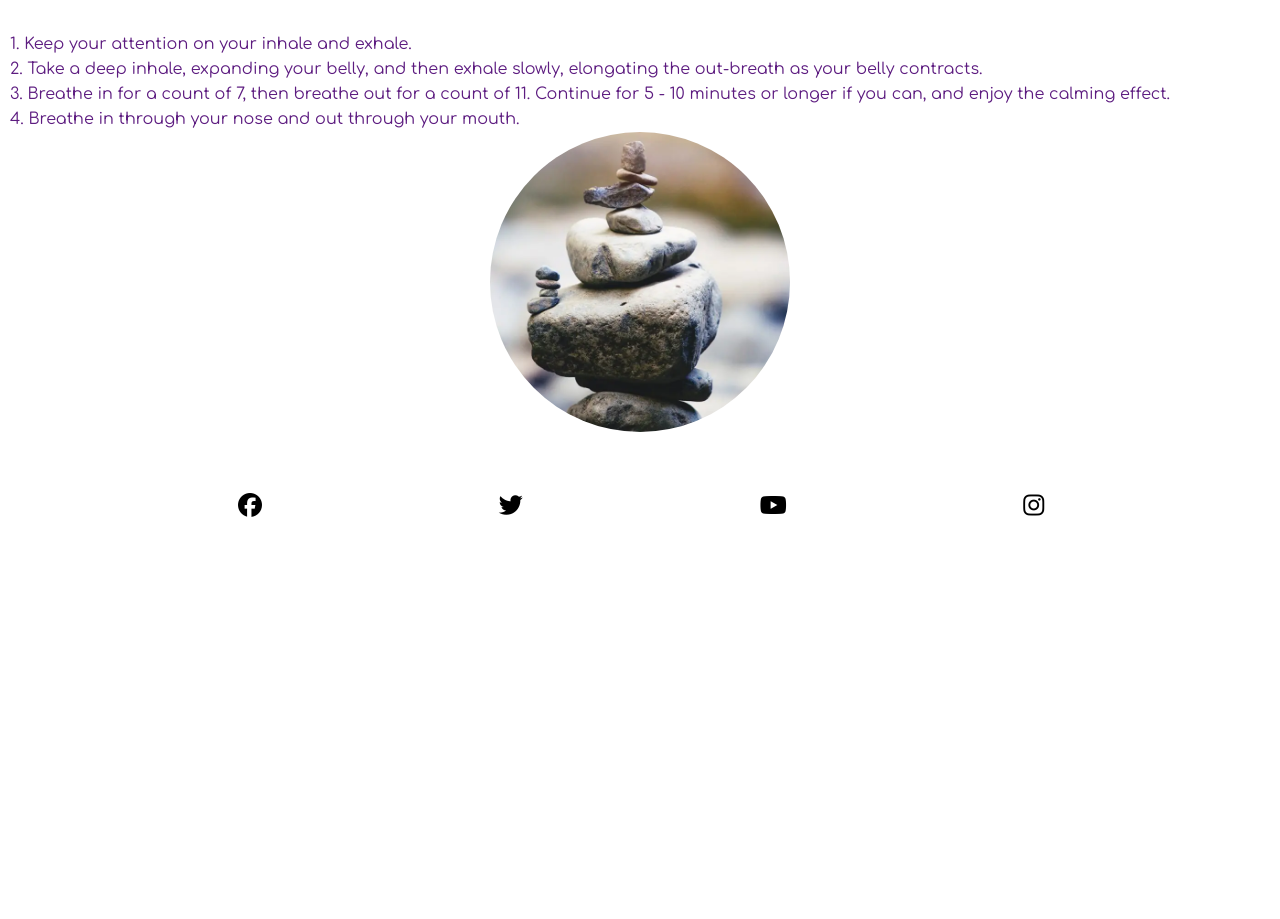
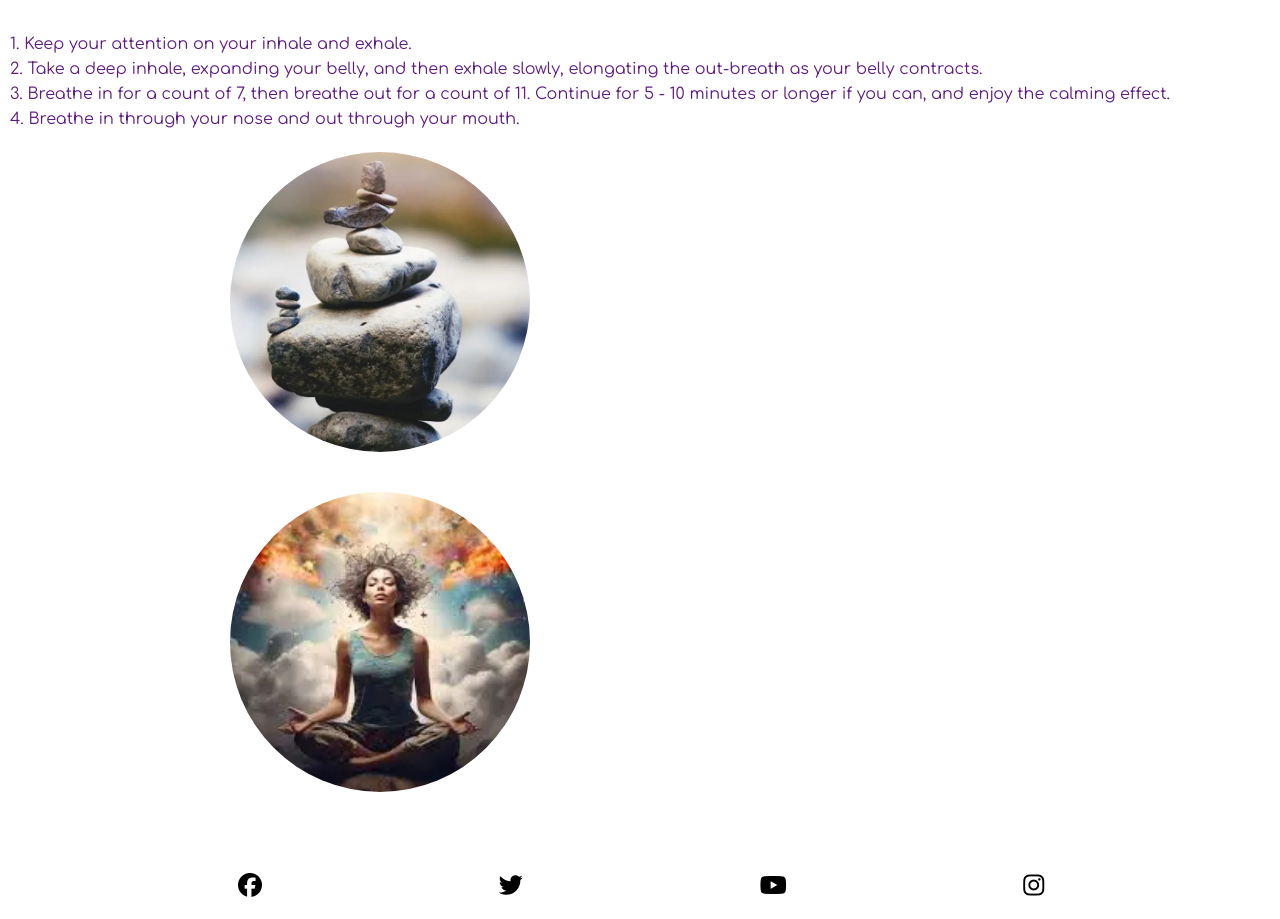
Before and after one commit to Al7819/path-to-mindfulness, a plain HTML site: page tips.html in a window 1280 px wide. Shown: the part 341-1260 px from the top of the page. Before the commit the page ends 880 px from the top, so only its background shows below. Drawn offline with Linux system fonts and the light colour scheme.

Commit message:
added second image on tips page to screens 992px and up

```diff
--- a/assets/css/style.css
+++ b/assets/css/style.css
@@ -287,4 +287,43 @@ main {
         line-height: 30px;
         font-size: 130%;
     }
+
+    /* Large devices (laptops and desktops 992px and up) */
+    @media screen and (min-width: 992px) {
+        #menu a:hover {
+            border: 2px solid #ffffff;
+        }
+
+        /* Tips */
+
+        #second-image {
+            background: url(../images/med-image.webp) no-repeat center center / cover;
+            height: 90vw;
+            width: 90vw;
+            border-radius: 50%;
+            max-width: 300px;
+            max-height: 300px;
+        }
+
+        #med-image {
+            display: inline-grid;
+            align-items: flex-start;
+            padding: 20px 220px;
+            justify-content: space-evenly;
+        }
+
+
+        #tips-image {
+            display: inline-grid;
+            align-items: flex-end;
+            padding: 20px 220px;
+            justify-content: space-evenly;
+        }
+
+        /* Form Signup */
+
+        .text-input {
+            width: 35%;
+        }
+    }
 }
--- a/tips.html
+++ b/tips.html
@@ -70,6 +70,11 @@
                 <div id="tips-image">
                     <div id="stones"></div>
                 </div>
+
+                <!-- Image for screens 992px and up -->
+                <div id="med-image">
+                    <div id="second-image"></div>
+                </div>
             </div>
         </section>
 
```
Also changed, not shown: assets/images/med-image.webp (added).
